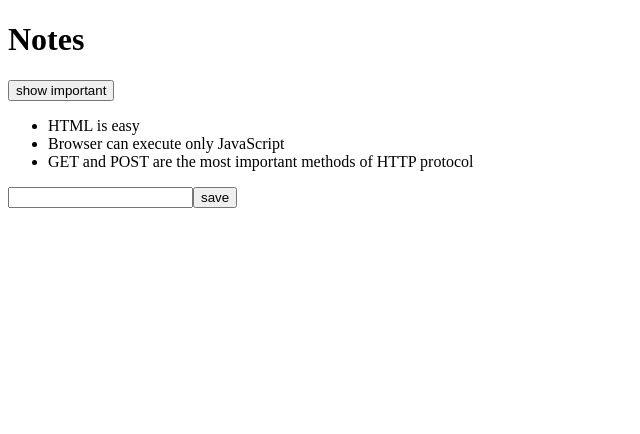
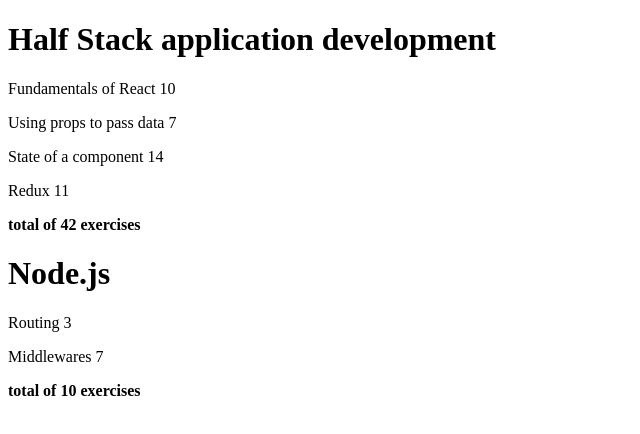
Before and after one commit to SalevaaraO/Salevaara_REPO, a React (Vite) app in the folder part2/courseinfo/: page / in a window 1280 px wide. Shown: the top 434 px of the page, without its empty margins (0-640 px from the left). Built offline with nearby package versions, Linux system fonts and the light colour scheme.

Commit message:
Part 2: courseinfo complete, notes examples

```diff
--- a/part2/courseinfo/src/App.jsx
+++ b/part2/courseinfo/src/App.jsx
@@ -49,7 +49,7 @@
   return(
     <div>
       {courses.map(course => (
-        <Course course={course} />
+        <Course key={course.id} course={course} />
       ))}
     </div>
   )
--- a/part2/courseinfo/src/components/Note.jsx
+++ /dev/null
@@ -1,54 +0,0 @@
-import { useState } from 'react'
-
-const Note = ({ note }) => {
-  return <li>{note.content}</li>
-}
-
-const App = (props) => {
-  const [notes, setNotes] = useState(props.notes)
-  const [newNote, setNewnote] = useState('')
-  const [showAll, setShowAll] = useState(true)
-
-  const notesToShow = showAll
-    ? notes
-    : notes.filter(note => note.important)
-
-  const addNote = (event) => {
-    event.preventDefault()
-    const noteObject = {
-      content: newNote,
-      important: Math.random() < 0.5,
-      id: String(notes.length + 1)
-    }
-
-    setNotes(notes.concat(noteObject))
-    setNewnote('')
-  }
-
-  const handleNoteChange = (event) => {
-    console.log(event.target.value)
-    setNewnote(event.target.value)
-  }
-
-  return (
-    <div>
-      <h1>Notes</h1>
-      <div>
-        <button onClick={() => setShowAll(!showAll)}>
-          show {showAll ? 'important' : 'all'}
-        </button>
-      </div>
-      <ul>
-        {notesToShow.map(note =>
-          <Note key={note.id} note={note} />
-        )}
-      </ul>
-      <form onSubmit = {addNote}>
-        <input value={newNote} onChange={handleNoteChange}/>
-        <button type="submit">save</button>
-      </form>
-    </div>
-  )
-}
-
-export default App
--- a/part2/courseinfo/src/main.jsx
+++ b/part2/courseinfo/src/main.jsx
@@ -1,5 +1,5 @@
 import ReactDOM from 'react-dom/client'
-import App from './components/Note'
+import App from './App'
 
 const notes = [
   {
```
